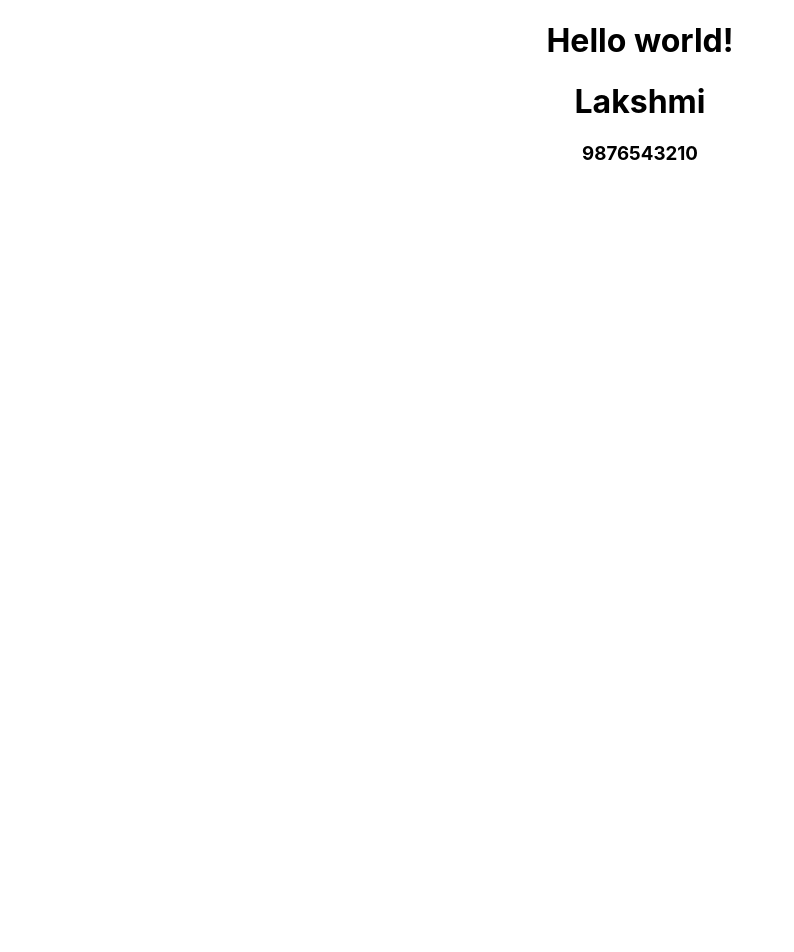
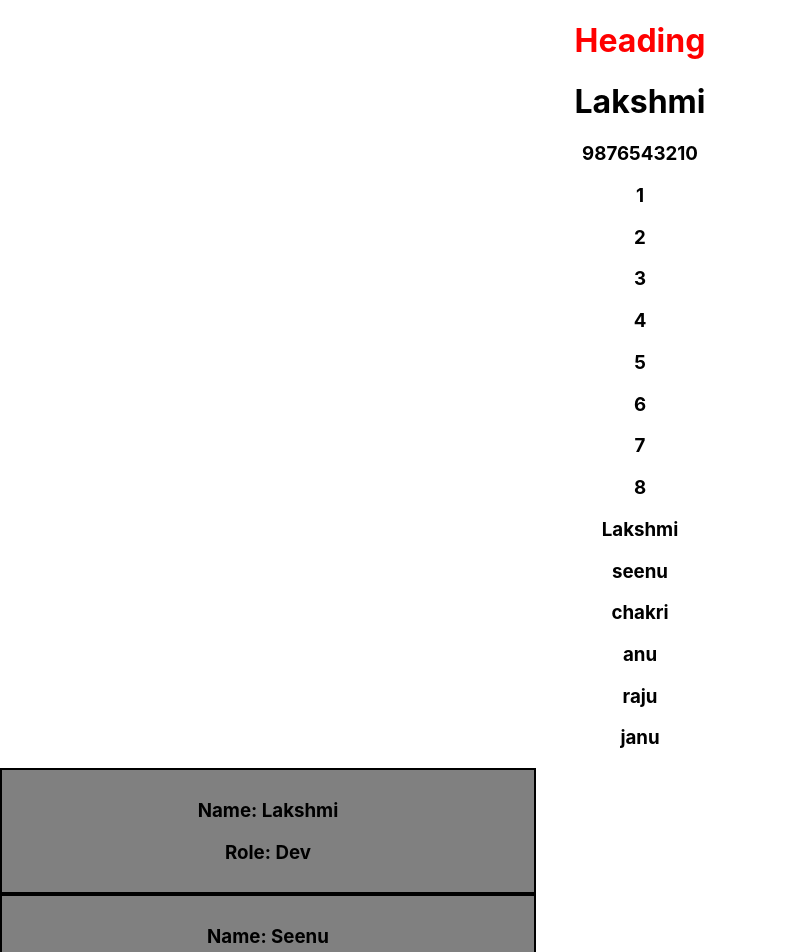
Before and after one commit to Lakshmi331/basic-react-app, a React (Create React App) app: page / in a window 1280 px wide. Shown: the top 952 px of the page, without its empty margins (0-794 px from the left). Before the commit the page ends 800 px from the top, so only its background shows below. Built offline with nearby package versions, Linux system fonts and the light colour scheme.

Commit message:
conditional styling and mapping through array

```diff
--- a/src/App.css
+++ b/src/App.css
@@ -36,3 +36,22 @@
     transform: rotate(360deg);
   }
 }
+
+.header {
+  color: blue;
+}
+
+.safe {
+  color: green;
+}
+
+.error {
+  color: red;
+}
+
+.user-item {
+  background-color: grey;
+  padding: 10px;
+  width: 40%;
+  border: solid black 2px;
+}
--- a/src/App.js
+++ b/src/App.js
@@ -1,17 +1,41 @@
+import React from "react";
 import './App.css';
 
 function App() {
   let name="Lakshmi"
   let num = "9876543210"
   let bool = true;
+  let blueColor = false;
+  let safeColor = false;
+
+  let arr = [1,2,3,4,5,6,7,8];
+  let strArray = ["Lakshmi","seenu","chakri","anu","raju","janu"];
+  let arrObj = [{name: "Lakshmi",role: "Dev"},
+                {name: "Seenu",role: "Doctor"},
+                 {name: "Chakri",role: "manager"}
+                ]
 
   return (
     <div className="App">
-      <h1>Hello world!</h1>
+      <h1 className={blueColor ? "header" : safeColor ? "safe" : "error"}>Heading</h1>
       <h1>{name}</h1>
       {
       bool ? <h3>{num}</h3> : <h3>No Number</h3>
       }
+      {arr.map((value,index) => {
+        return <h3>{value}</h3>
+      })}
+      {strArray.map((value,index) => {
+        return <h3>{value}</h3>
+      })}
+      {arrObj.map((value,index) => {
+        return <div className="user-item">
+                <h3>Name: {value.name}</h3>
+                <h3>Role: {value.role}</h3>
+               </div>
+      })}
+
+
     </div>
   );
 }
```
